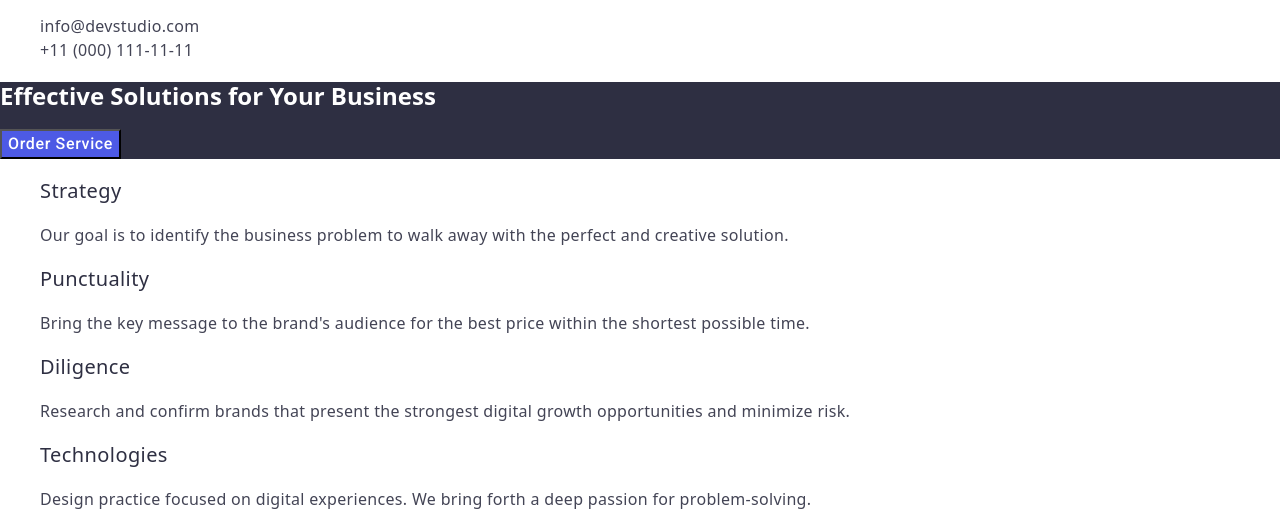
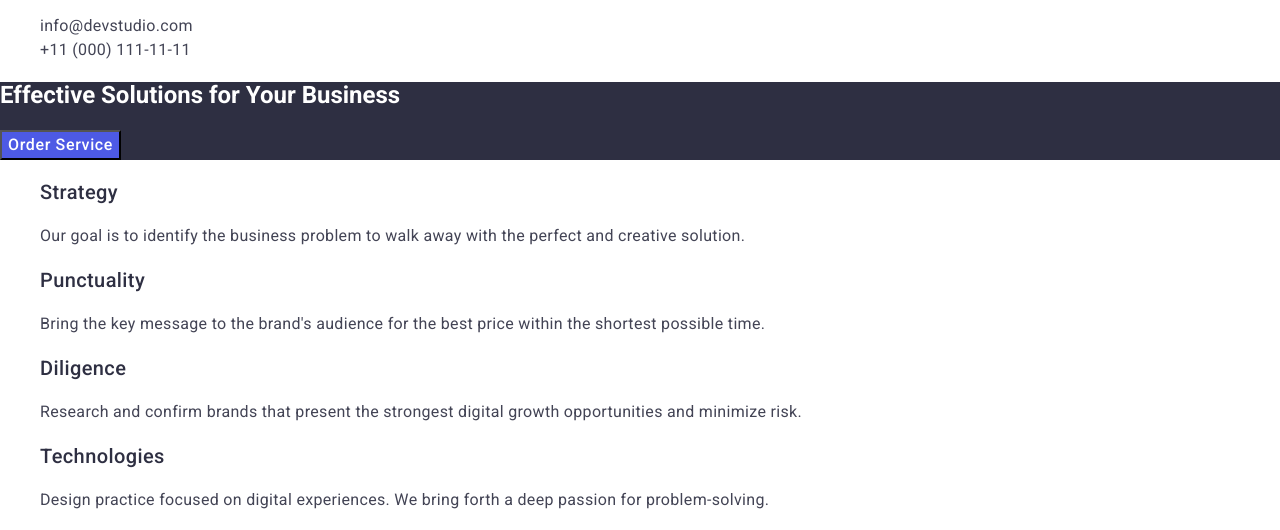
Before and after one commit to AndriyTkh/goit-markup-hw-02, a plain HTML site: page index.html in a window 1280 px wide. Shown: the part 111-641 px from the top of the page. Drawn offline with nearby package versions, Linux system fonts and the light colour scheme.

Commit message:
Update index.html

```diff
--- a/index.html
+++ b/index.html
@@ -5,8 +5,8 @@
     <meta charset="UTF-8">
     <meta name="viewport" content="width=device-width, initial-scale=1.0">
     <title>Document</title>
-    <link rel="stylesheet" href="./css/styles.css"/>
-    <link rel="stylesheet" href="https://cdnjs.cloudflare.com/ajax/libs/modern-normalize/2.0.0/modern-normalize.min.css"/>
+    <link rel="stylesheet" href="https://cdnjs.cloudflare.com/ajax/libs/modern-normalize/2.0.0/modern-normalize.min.css">
+    <link rel="stylesheet" href="./css/styles.css">
     <link rel="preconnect" href="https://fonts.googleapis.com">
     <link rel="preconnect" href="https://fonts.gstatic.com" crossorigin>
     <link href="https://fonts.googleapis.com/css2?family=Raleway:wght@700&family=Roboto:wght@400;500;700&display=swap"
```
